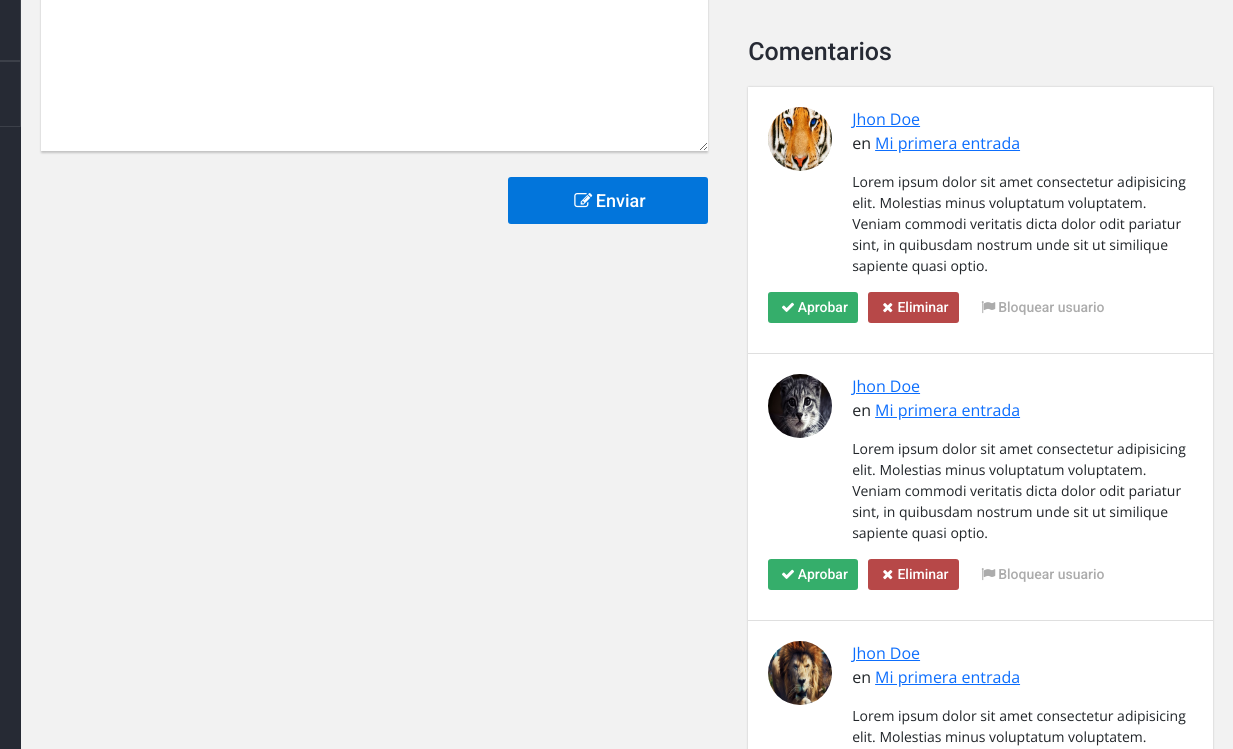
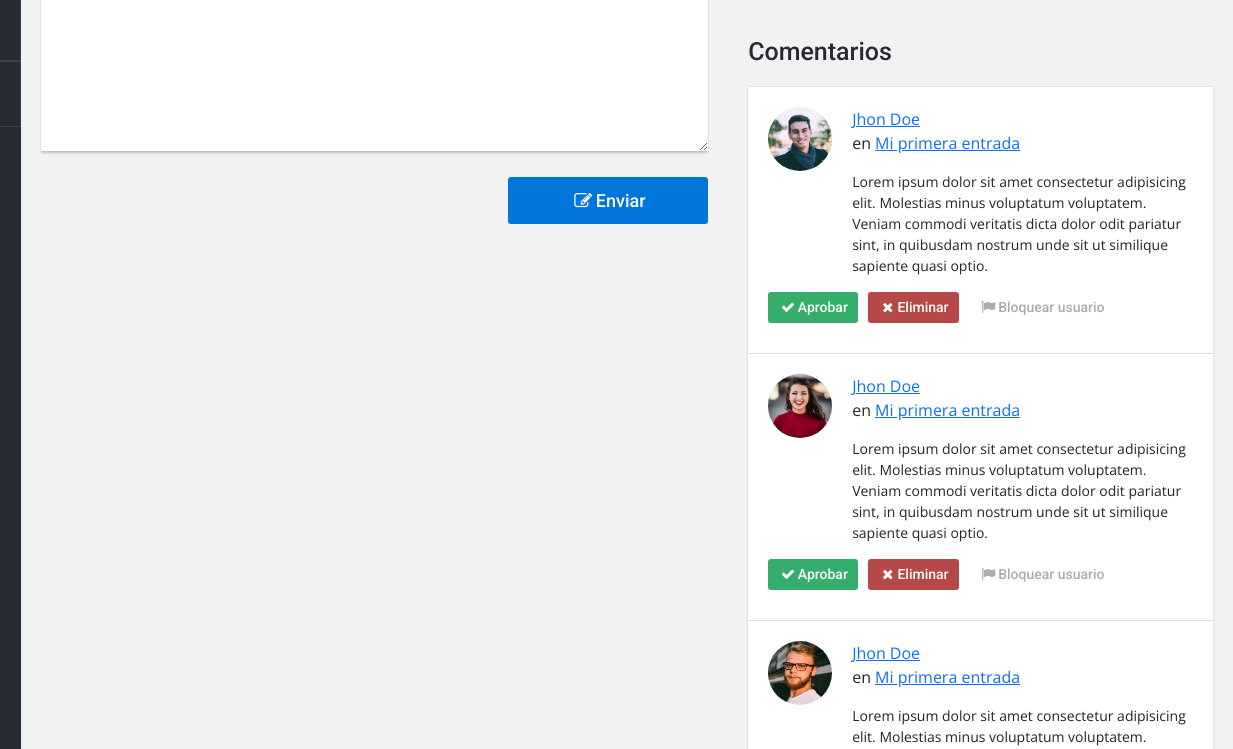
Before and after one commit to malejandro9604/Dashboard, a plain HTML site: page index.html in a window 1280 px wide. Shown: the part 203-952 px from the top of the page, 47-1280 px from the left. Drawn offline with nearby package versions, Linux system fonts and the light colour scheme.

Commit message:
Dashboard-Bootstrap

```diff
--- a/index.html
+++ b/index.html
@@ -74,7 +74,7 @@
                   <div class="comentario d-flex flex-wrap">
                     <div class="foto">
                       <a href="">
-                        <img src="./img/1.jpg" width="100" alt="" />
+                        <img src="./img/avatar1.jpg" width="100" alt="" />
                       </a>
                     </div>
                     <div class="texto">
@@ -104,7 +104,7 @@
                   <div class="comentario d-flex flex-wrap">
                     <div class="foto">
                       <a href="">
-                        <img src="./img/6.jpg" width="100" alt="" />
+                        <img src="./img/avatar2.jpg" width="100" alt="" />
                       </a>
                     </div>
                     <div class="texto">
@@ -134,7 +134,7 @@
                   <div class="comentario d-flex flex-wrap">
                     <div class="foto">
                       <a href="">
-                        <img src="./img/3.jpg" width="100" alt="" />
+                        <img src="./img/avatar3.jpg" width="100" alt="" />
                       </a>
                     </div>
                     <div class="texto">
```
Also changed, not shown: img/1.jpg (deleted), img/2.jpg (deleted), img/3.jpg (deleted), img/4.jpg (deleted), img/5.jpg (deleted), img/6.jpg (deleted), img/avatar1.jpg (added), img/avatar2.jpg (added), img/avatar3.jpg (added).
